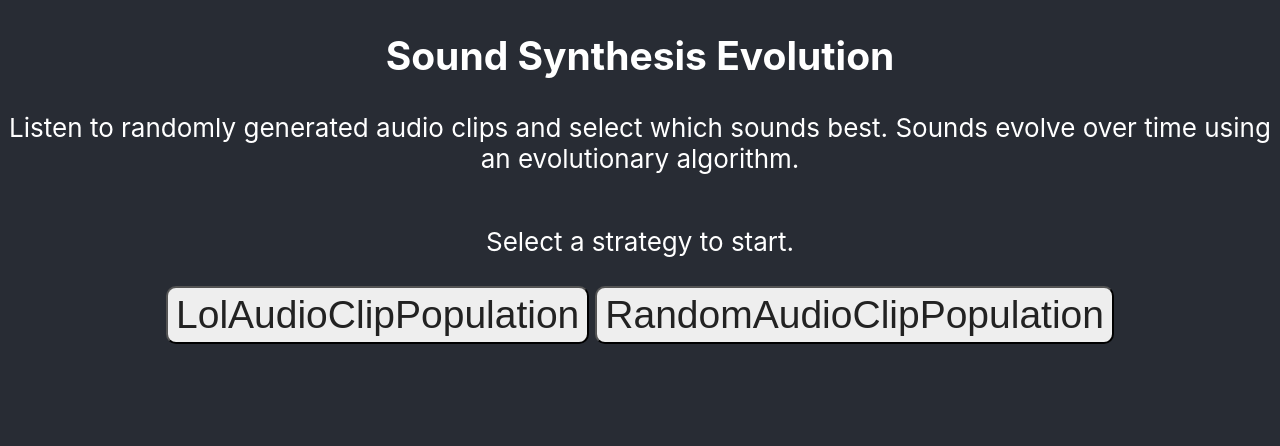
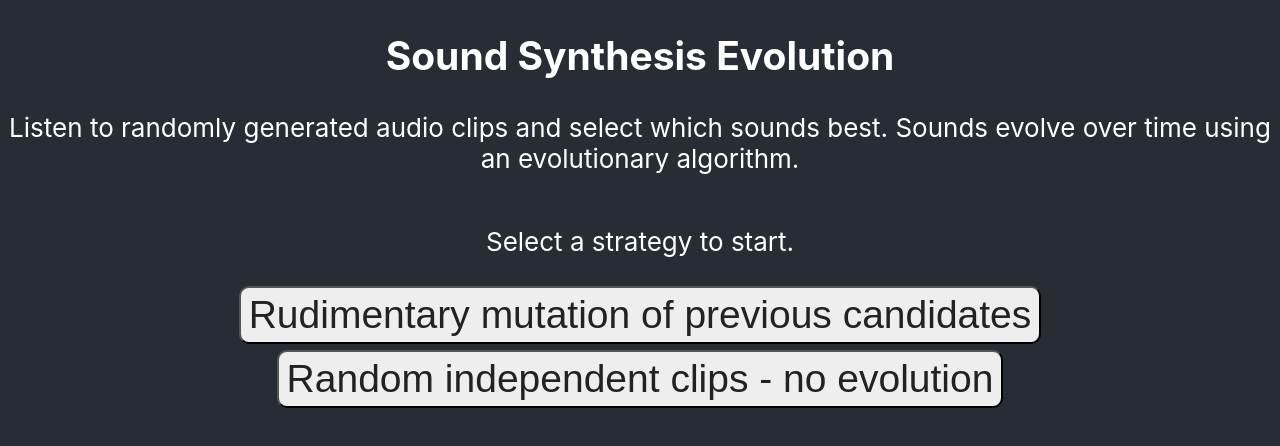
Before and after one commit to serhalp/sound-synthesis-evolution, a React (Create React App) app: page / in a window 1280 px wide. Shown: the top 446 px of the page. Built offline with nearby package versions, Linux system fonts and the light colour scheme; the HTML template or start-up script is replaced by a standard one.

Commit message:
Explicitly name the strategies.
Using the `name` field on the JS class doesn't work in a minified bundle. :(

```diff
--- a/src/App.js
+++ b/src/App.js
@@ -81,13 +81,13 @@ export default App;
 const Intro = ({ strategies, handleStart }) => (
   <section>
     <p>Select a strategy to start.</p>
-    {strategies.map(strategy => (
+    {strategies.map((strategy, i) => (
       <button
-        key={strategy.name}
+        key={i}
         className="button start-button"
         onClick={() => handleStart(strategy)}
       >
-        {strategy.name}
+        {strategy.description}
       </button>
     ))}
   </section>
--- a/src/AudioClipPopulation.js
+++ b/src/AudioClipPopulation.js
@@ -57,8 +57,10 @@ export class RandomAudioClipPopulation extends AudioClipPopulation {
     return getRandomFrequencies(3);
   }
 }
+RandomAudioClipPopulation.description =
+  "Random independent clips - no evolution";
 
-export class LolAudioClipPopulation extends AudioClipPopulation {
+export class BasicMutationAudioClipPopulation extends AudioClipPopulation {
   generateNewClip() {
     // Randomize the first few.
     if (this.clips.length < 10) return getRandomFrequencies(3);
@@ -77,3 +79,5 @@ export class LolAudioClipPopulation extends AudioClipPopulation {
     return mutatedNotes;
   }
 }
+BasicMutationAudioClipPopulation.description =
+  "Rudimentary mutation of previous candidates";
```
